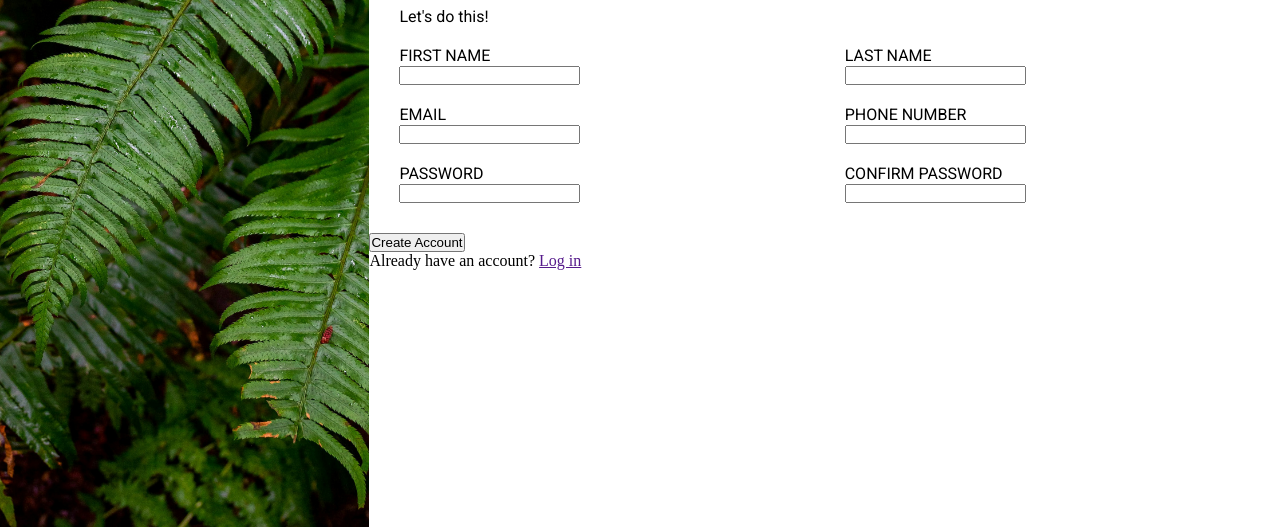
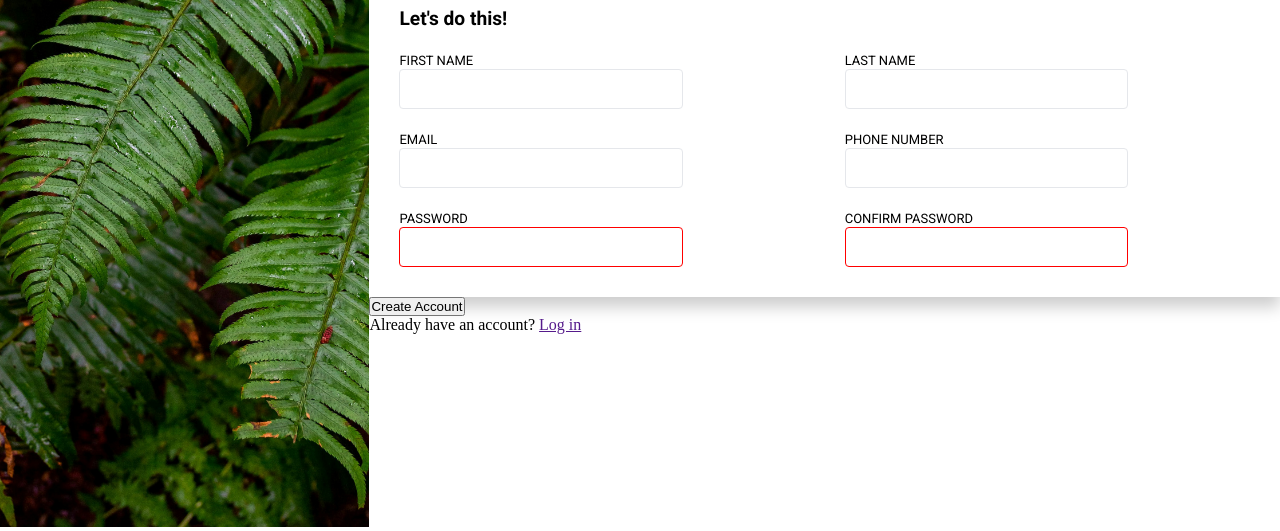
Before and after one commit to Ronald116/HTML-CSS-JAVASCRIPT, a plain HTML site: page theOdenProject/03_Sign-up_Form/index.html in a window 1280 px wide. Shown: the part 273-804 px from the top of the page. Drawn offline with Linux system fonts and the light colour scheme; a web font is replaced by a local one.

Commit message:
form section css completed

```diff
--- a/theOdenProject/03_Sign-up_Form/index.html
+++ b/theOdenProject/03_Sign-up_Form/index.html
@@ -40,11 +40,11 @@
                 </fieldset>
                 <fieldset class="phone-number">
                     <label for="phone-number">PHONE NUMBER</label><br>
-                    <input type="number" id="password required">
+                    <input type="tel" id="password required">
                 </fieldset>
                 <fieldset class="password">
                     <label for="password">PASSWORD</label><br>
-                    <input type="password" name="" id="password">
+                    <input type="password" name="" id="password" required>
                 </fieldset>
                 <fieldset class="confirm-password">
                     <label for="confirm-password">CONFIRM PASSWORD</label><br>
--- a/theOdenProject/03_Sign-up_Form/styles.css
+++ b/theOdenProject/03_Sign-up_Form/styles.css
@@ -95,13 +95,42 @@
     gap: 20px;
     padding: 30px;
     font-family: "roboto", sans-serif;
+    box-shadow: 0px 10px 15px rgba(0, 0, 0, 0.2);
 }
 
 legend {
     width: 100%;
+    font-weight: bold;
+    font-size: larger;
+}
+
+label {
+    font-size: small;
 }
 
 fieldset {
-    width: calc(50% - 20px);
+    width: calc(50% - 20px) /*430px*/;
     border: none;
 }
+
+input {
+    height: 40px;
+    width: 70%;
+    padding: 5px 5px 5px 10px;
+    border: solid 1px #E5E7EB;
+    border-radius: 4px;
+    outline: none;
+    font-weight: light;
+    font-size: large;
+    font-family: "roboto", sans-serif;
+}
+
+input:focus {
+    border: solid 1px blue;
+    box-shadow: 2px 2px rgba(0,0,0, 0.1);
+}
+
+#password:invalid,
+#confirm-password:invalid {
+    border: solid 1px red;
+}
```
